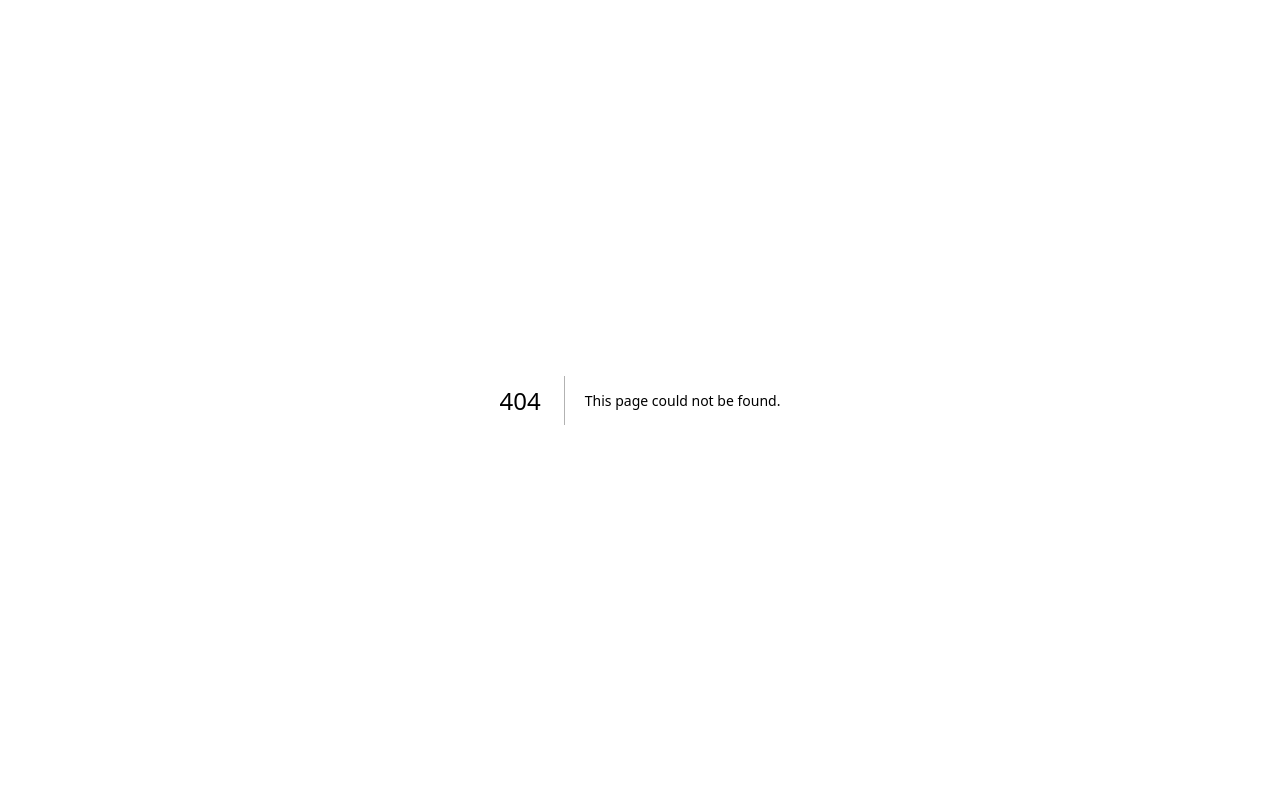
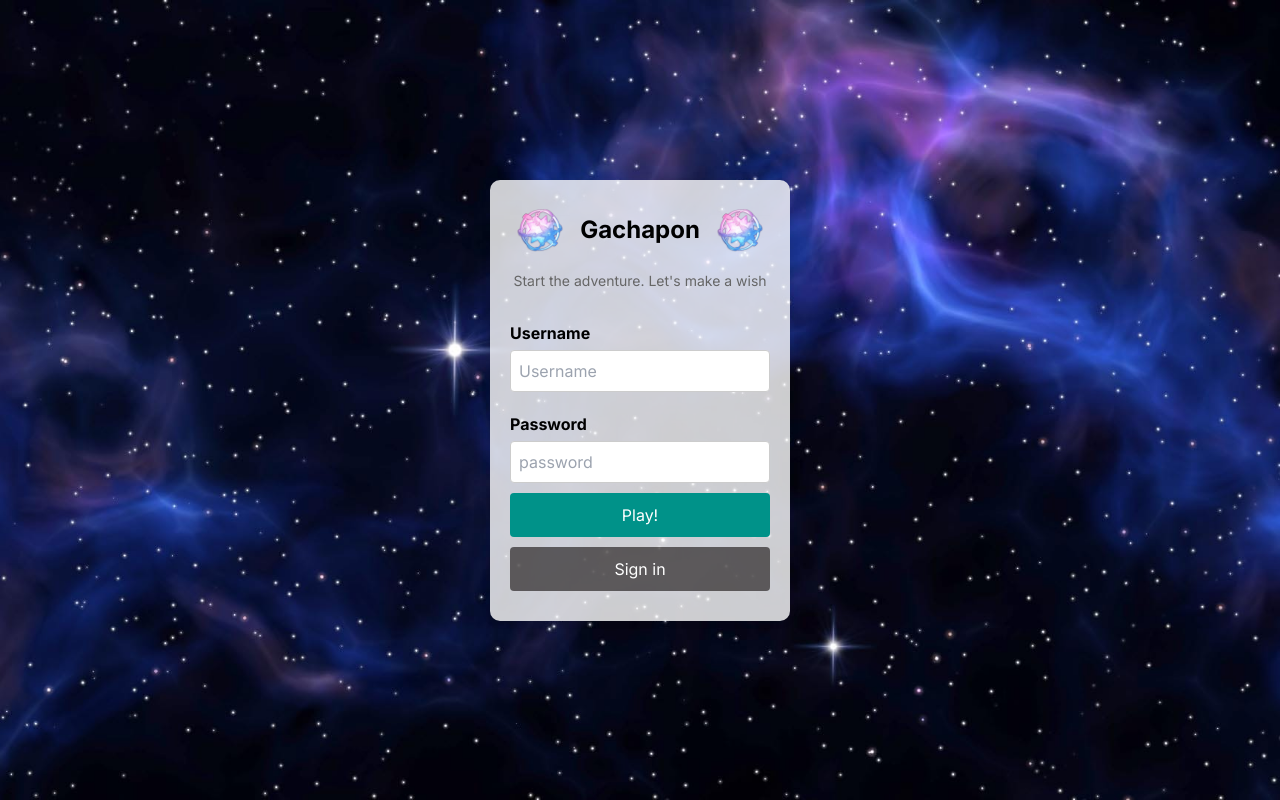
Before and after one commit to JDGarzon/next, a Next.js app in the folder Frontend/gashapon/: page /sign/login in a window 1280 px wide. Before the commit this address had no page. Built offline with nearby package versions, Linux system fonts and the light colour scheme.

Commit message:
"Fix path structure"

```diff
--- a/Frontend/gashapon/src/app/login/page.tsx
+++ b/Frontend/gashapon/src/app/sign/login/page.tsx
@@ -3,8 +3,7 @@
 import { signIn } from "next-auth/react";
 import { useRouter } from "next/navigation";
 import { useState } from "react";
-import Image from "next/image";
-import "../globals.css";
+import "../../globals.css";
 
 const LoginPage = () => {
   const [errors, setErrors] = useState<string[]>([]);
@@ -63,7 +62,7 @@ const LoginPage = () => {
             <button type="submit" className="btn btn-primary">
               Play!
             </button>
-            <button type="button" className="btn btn-secondary" onClick={()=>{router.push("/register");}}>
+            <button type="button" className="btn btn-secondary" onClick={()=>{router.push("/sign/register");}}>
               Sign in
             </button>
           </div>
--- a/Frontend/gashapon/src/app/register/page.tsx
+++ b/Frontend/gashapon/src/app/sign/register/page.tsx
@@ -2,7 +2,7 @@
 import { signIn } from "next-auth/react";
 import { useRouter } from "next/navigation";
 import { useState } from "react";
-import "../globals.css";
+import "../../globals.css";
 
 const RegisterPage = () => {
   const [errors, setErrors] = useState<string[]>([]);
@@ -86,7 +86,7 @@ const RegisterPage = () => {
           <button type="submit" className="btn btn-primary">
             Register
           </button>
-          <button type="button" className="btn btn-secondary" onClick={()=>{router.push("/login");}}>
+          <button type="button" className="btn btn-secondary" onClick={()=>{router.push("/sign/login");}}>
             Cancel
           </button>
 
```
